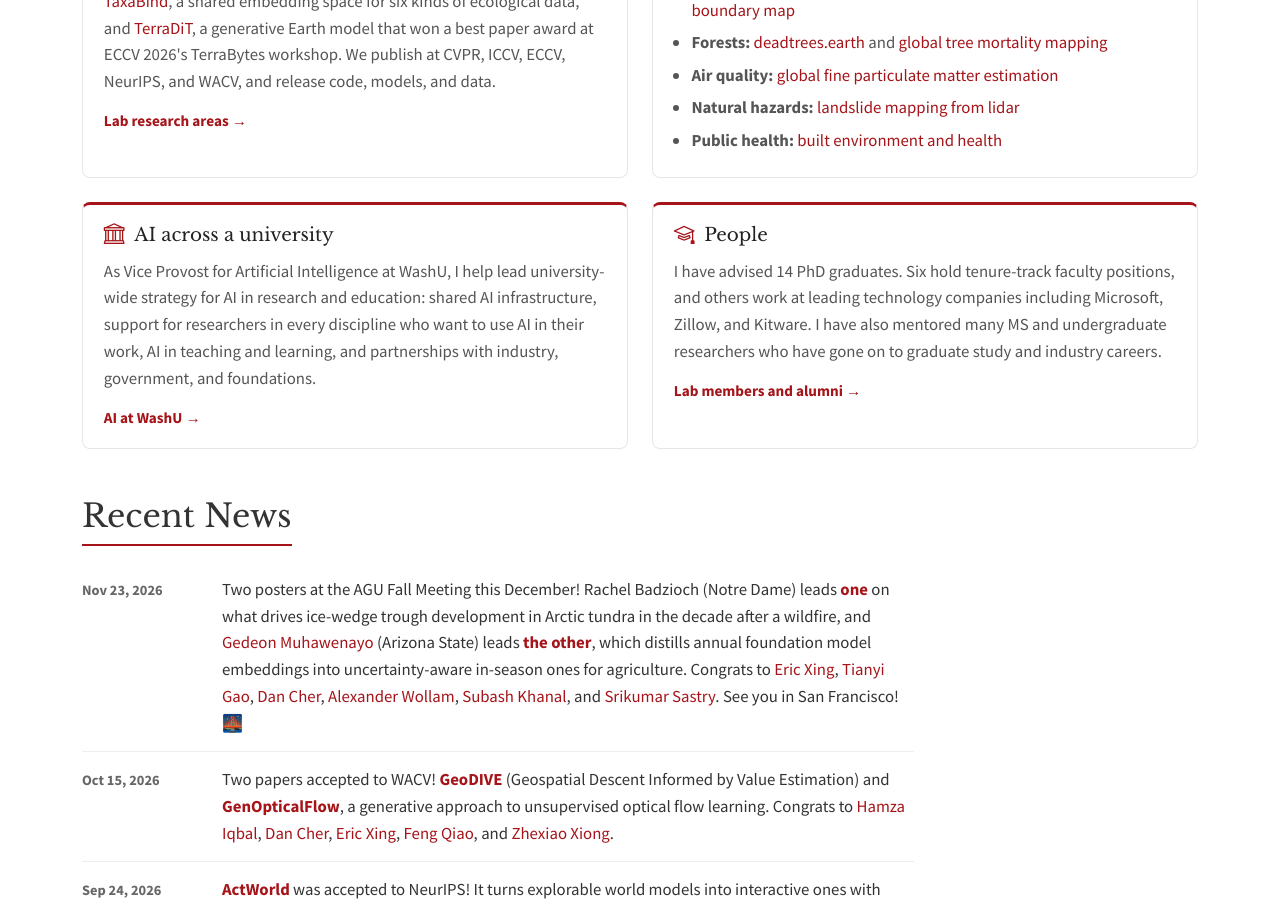
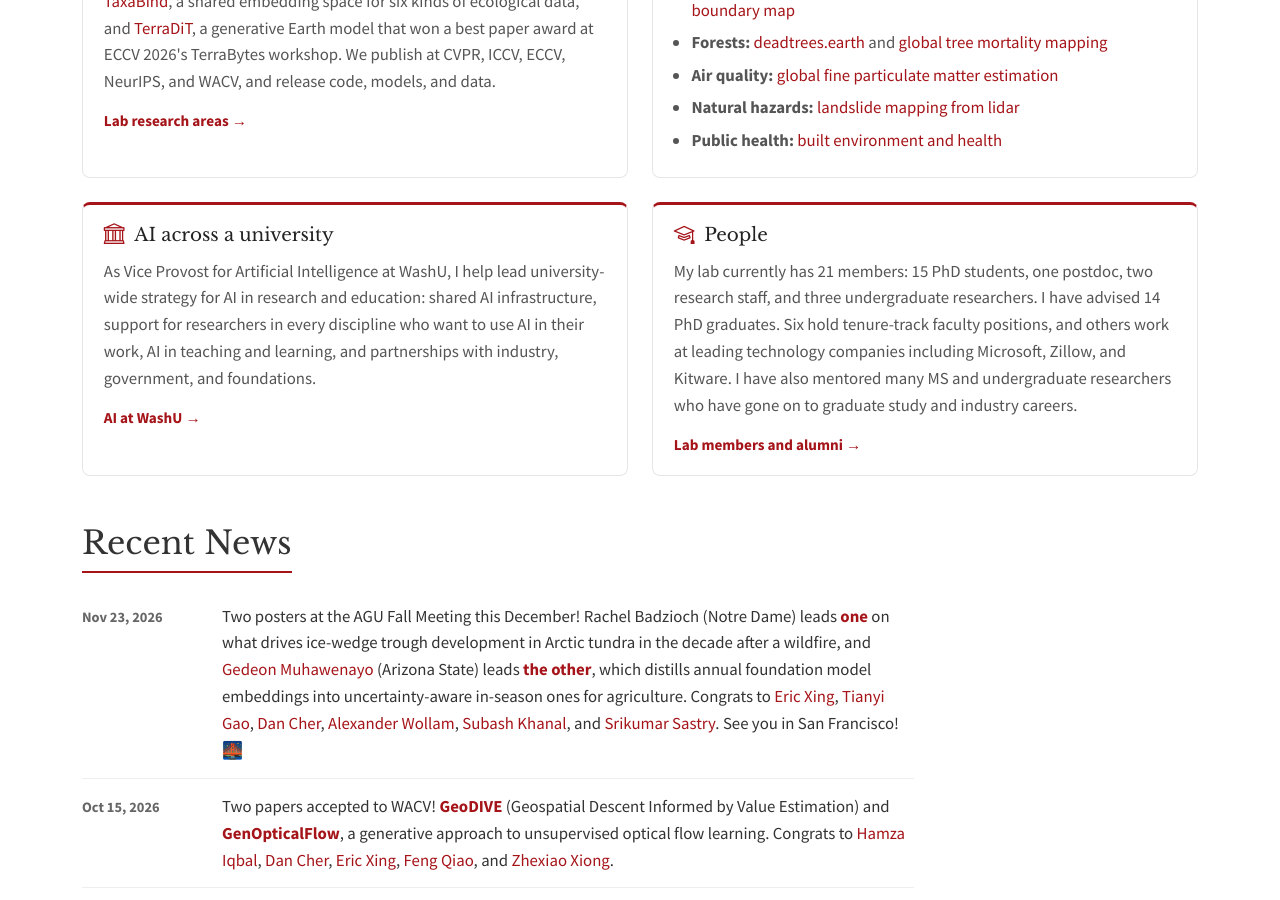
Before and after one commit to jacobsn/jacobsn.github.io, a Jekyll site: the page built from index.html, in a window 1280 px wide and 900 px high, scrolled down 693 px. Built offline with Jekyll 4.4.1, drawn with Linux system fonts in a browser that asks for light colours.

Commit message:
Show current lab size in the People box, from lab_stats.json.
Co-Authored-By: Claude Opus 5.5 <noreply@anthropic.com>

```diff
--- a/index.html
+++ b/index.html
@@ -122,7 +122,32 @@ rawtitle: true
       <div class="col-md-6">
         <div class="focus-card">
           <h4 class="focus-head"><i class="bi bi-mortarboard"></i>People</h4>
-          <p>I have advised 14 PhD graduates. Six hold tenure-track faculty positions, and others work at leading
+          {%- comment -%}
+            Counts come from _data/lab_stats.json, exported from mvrl_website/_data/people.yml
+            by `make build`/`make deploy` there. Format: role:singular:plural.
+          {%- endcomment -%}
+          {%- assign lab = site.data.lab_stats -%}
+          {%- assign role_specs = "phd:PhD student:PhD students|postdoc:postdoc:postdocs|staff:research staff member:research staff|visiting:visiting researcher:visiting researchers|masters:MS student:MS students|undergrad:undergraduate researcher:undergraduate researchers|highschool:high school student:high school students" | split: "|" -%}
+          {%- assign number_words = "zero,one,two,three,four,five,six,seven,eight,nine" | split: "," -%}
+          {%- assign lab_parts = "" | split: "" -%}
+          {%- for spec in role_specs -%}
+            {%- assign f = spec | split: ":" -%}
+            {%- assign role_key = f[0] -%}
+            {%- assign n = lab.current[role_key] | default: 0 -%}
+            {%- if n > 0 -%}
+              {%- if n < 10 -%}{%- assign count = number_words[n] -%}{%- else -%}{%- assign count = n -%}{%- endif -%}
+              {%- if n == 1 -%}{%- assign noun = f[1] -%}{%- else -%}{%- assign noun = f[2] -%}{%- endif -%}
+              {%- assign part = count | append: " " | append: noun -%}
+              {%- assign lab_parts = lab_parts | push: part -%}
+            {%- endif -%}
+          {%- endfor -%}
+          {%- if lab_parts.size > 1 -%}
+            {%- assign lab_last = lab_parts | last -%}
+            {%- assign lab_list = lab_parts | pop | join: ", " | append: ", and " | append: lab_last -%}
+          {%- else -%}
+            {%- assign lab_list = lab_parts | join: "" -%}
+          {%- endif %}
+          <p>{% if lab %}My lab currently has {{ lab.current.total }} members: {{ lab_list }}. {% endif %}I have advised {{ lab.phd_graduates | default: 14 }} PhD graduates. Six hold tenure-track faculty positions, and others work at leading
             technology companies including Microsoft, Zillow, and Kitware. I have also mentored many MS and
             undergraduate researchers who have gone on to graduate study and industry careers.</p>
           <a class="focus-link" href="{{site.laburl}}/people/">Lab members and alumni &rarr;</a>
```
Also changed, not shown: _data/lab_stats.json (added, +13 -0 lines).
